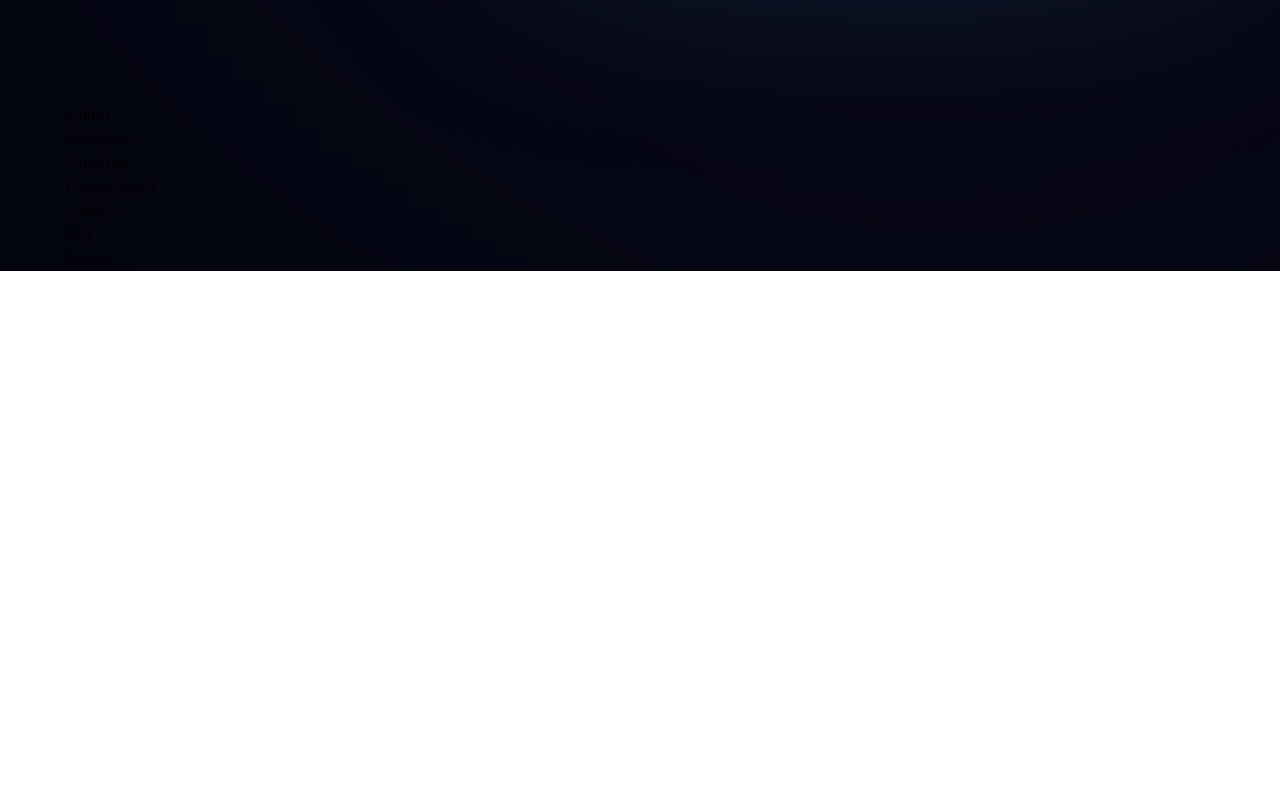
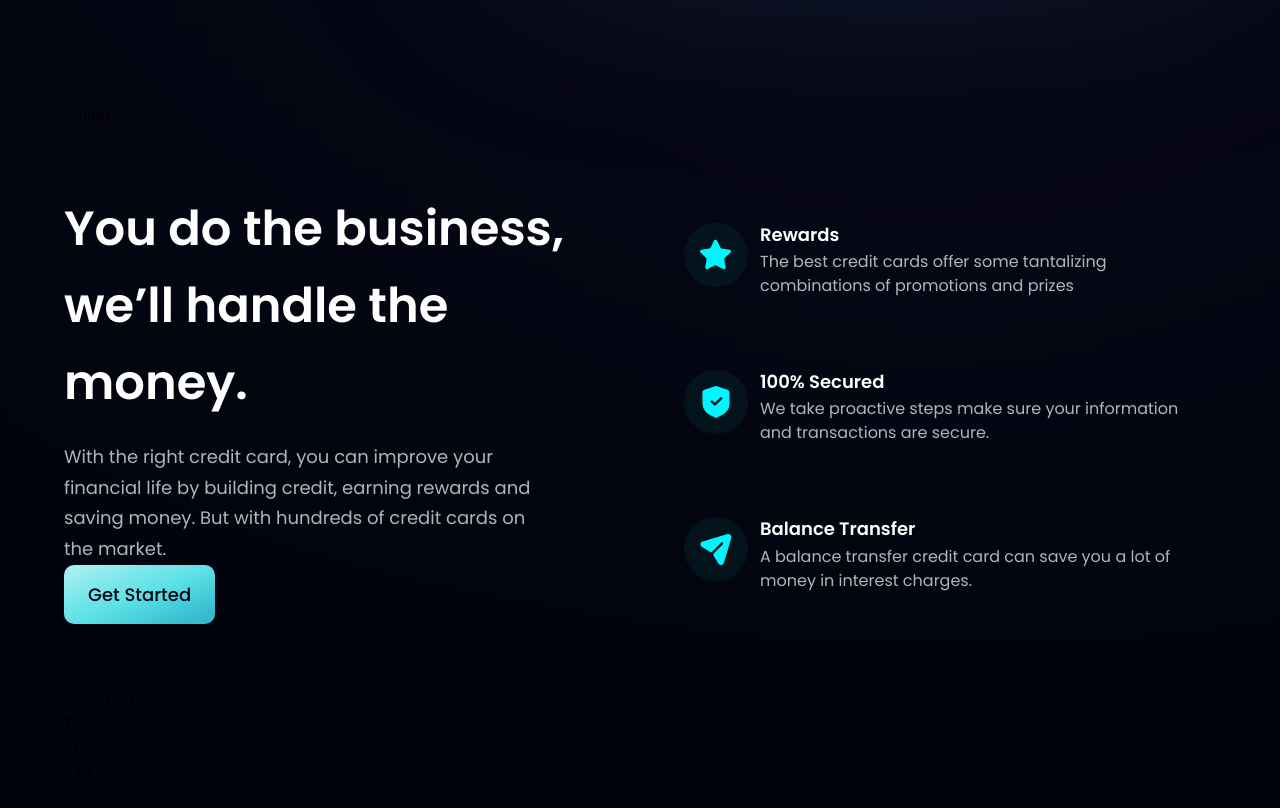
Before and after one commit to DEV-Gitanjali/Bank_Modern_App, a React (Vite) app: page / in a window 1280 px wide. Shown: the part 841-1649 px from the top of the page. Before the commit the page ends 1112 px from the top, so only its background shows below. Built offline with nearby package versions, Linux system fonts and the light colour scheme.

Commit message:
this code for business components

```diff
--- a/src/components/Business.jsx
+++ b/src/components/Business.jsx
@@ -1,11 +1,49 @@
-import React from 'react'
+import { features } from "../constants"
+import styles, {layout} from "../styles";
+import Button from './Button';
 
-const Business = () => {
-  return (
-    <div>
-      Business
+const FeatureCard = ({ icon, title, content, index }) => (
+  <div className={`flex flex-row p-6 rounded-[20px] ${index !== features.length - 1 ? "mb-6" : "mb-0"} feature-card`}>
+    <div className={`w-[64px] h-[64px] rounded-full ${styles.flexCenter} bg-dimBlue`}>
+      <img src={icon} alt="star" className="w-[50%] h-[50%] object-contain" />
     </div>
-  )
-}
+    <div className="flex-1 flex flex-col ml-3">
+      <h4 className="font-poppins font-semibold text-white text-[18px] leading-[23.4px] mb-1">
+        {title}
+      </h4>
+      <p className="font-poppins font-normal text-dimWhite text-[16px] leading-[24px]">
+        {content}
+      </p>
+    </div>
+  </div>
+);
 
-export default Business
+const Business = () => (
+
+  <section id="features" className={layout.section}>
+    <div className={layout.sectionInfo}>
+    <h2 className={styles.heading2}>
+        You do the business, <br className="sm:block hidden" /> we’ll handle
+        the money.
+      </h2>
+
+      <p className={`${styles.paragraph}  max-w-[470px]  mt-5`}>
+      With the right credit card, you can improve your financial life by
+        building credit, earning rewards and saving money. But with hundreds
+        of credit cards on the market.
+      </p>
+      <Button styles={`mt-10`} />
+      </div>
+
+      <div className={`${layout.sectionImg} flex-col`}>
+      {features.map((feature, index) => (
+        <FeatureCard key={feature.id} {...feature} index={index} />
+      ))}
+    </div>
+
+  </section>
+)
+
+
+
+export default Business;
--- a/src/components/Button.jsx
+++ b/src/components/Button.jsx
@@ -1,10 +1,10 @@
 import React from 'react'
 
-const Button = () => {
+const Button = ({styels}) => {
   return (
-    <div>
-      Button
-    </div>
+     <button className={`py-4 px-6 font-poppins font-medium text-[18px]  text-primary bg-blue-gradient rounded-[10px] outline-none ${styels}`}>
+         Get Started
+      </button>
   )
 }
 
```
